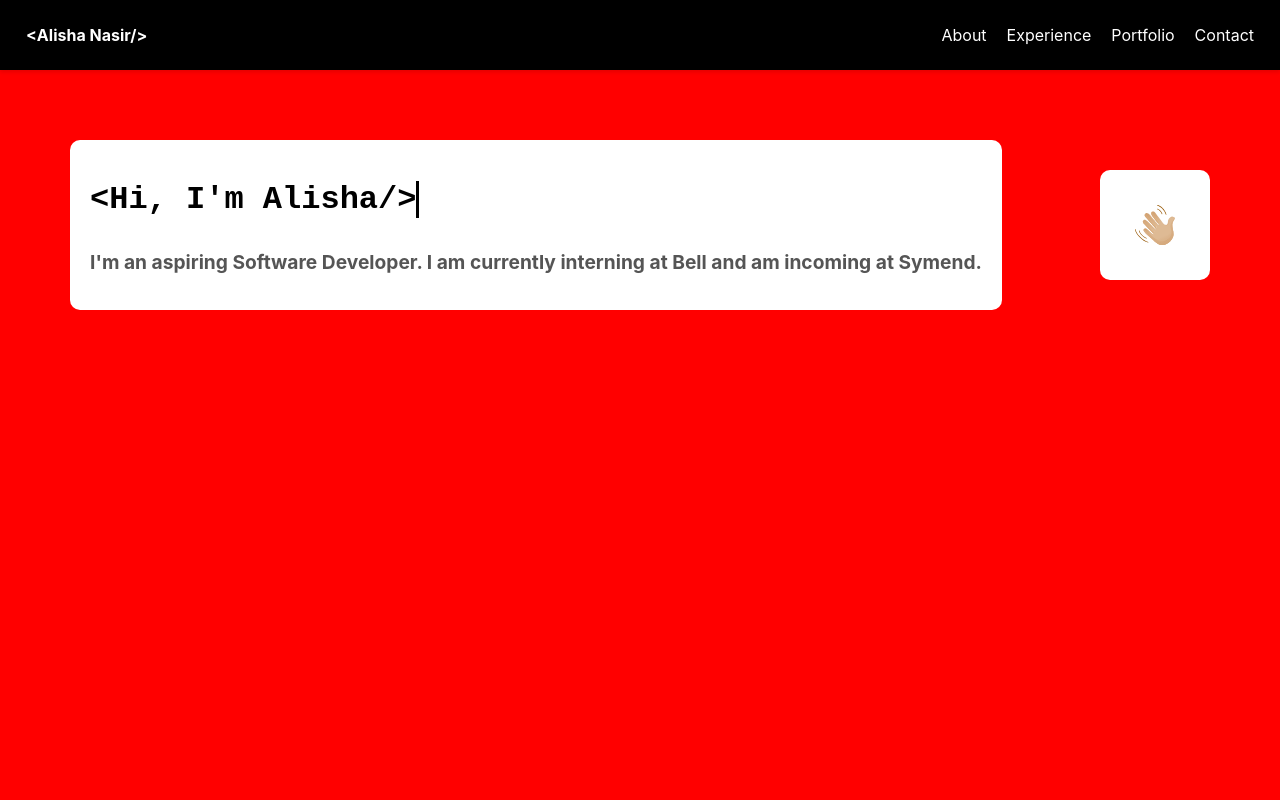
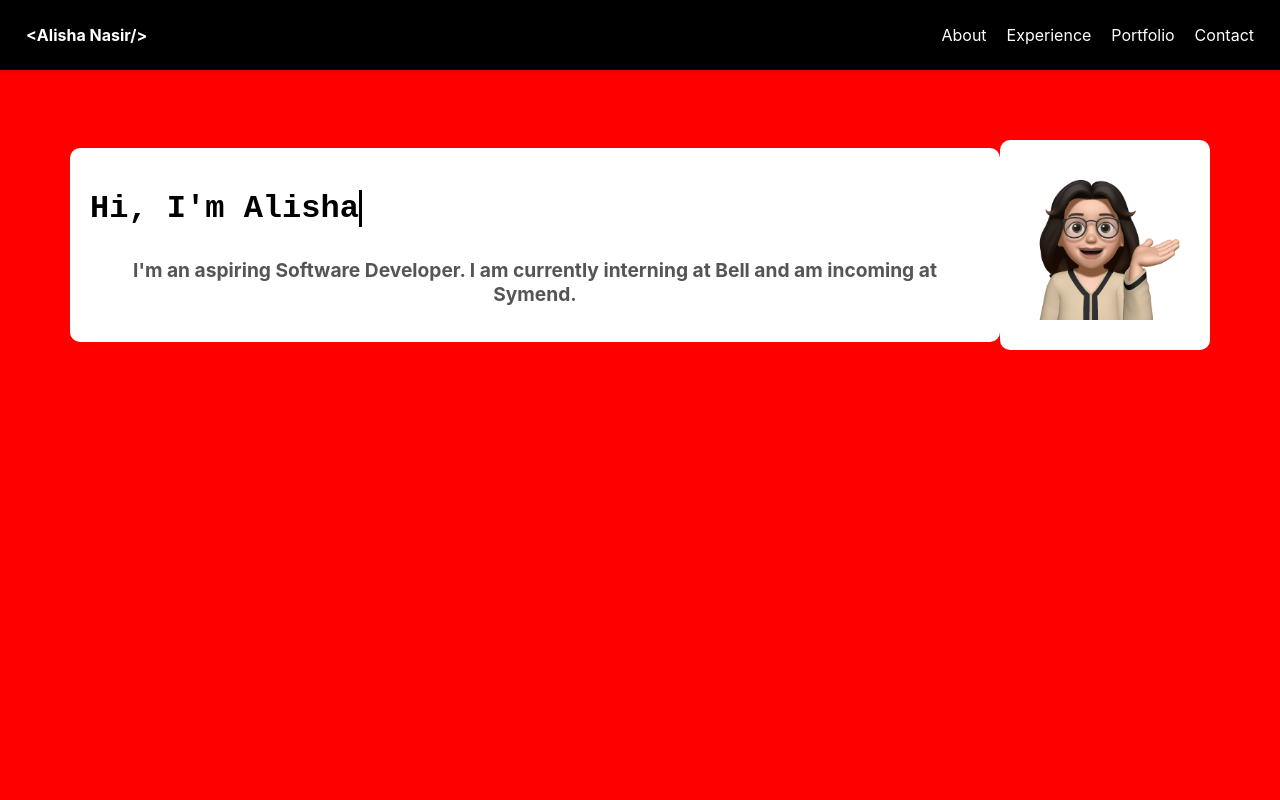
Before and after one commit to alisha-nas/personal-website, a React (Create React App) app: page / in a window 1280 px wide. Shown: the top 800 px of the page. Built offline with nearby package versions, Linux system fonts and the light colour scheme.

Commit message:
Added picture to home page

```diff
--- a/src/pages/About.css
+++ b/src/pages/About.css
@@ -1,5 +1,4 @@
 #about-section {
-  background-color: blue;
   padding: 20px;
   border-radius: 8px;
   box-shadow: 0 0 10px rgba(0, 0, 0, 0.1);
--- a/src/pages/Homepage.css
+++ b/src/pages/Homepage.css
@@ -1,3 +1,4 @@
+/* Homepage.css */
 .landing-container {
   background: red;
   padding: 70px;
@@ -34,7 +35,7 @@
 }
 
 .landing-svg {
-  background-color: white;
+  background: white;
   padding: 30px;
   border-radius: 10px;
   display: flex;
@@ -43,8 +44,8 @@
 }
 
 .landing-svg img {
-  width: 50px;
-  height: 50px;
+  width: 150px;  /* Adjust width as needed */
+  height: 150px; /* Adjust height as needed */
 }
 
 @keyframes blink-caret {
--- a/src/pages/Homepage.js
+++ b/src/pages/Homepage.js
@@ -1,10 +1,10 @@
 import './Homepage.css';
-import waving from '../assets/waving-hand.svg';
+import greeting from '../assets/Greeting-pic.png';
 import { useEffect, useState, useRef } from 'react';
 
 export default function HomePage() {
   const [displayedText, setDisplayedText] = useState('');
-  const fullText = "<Hi, I'm Alisha/>";
+  const fullText = "Hi, I'm Alisha";
   const timeoutRef = useRef(null);
 
   useEffect(() => {
@@ -33,7 +33,7 @@ export default function HomePage() {
         <h2 className='subheading-text'>I'm an aspiring Software Developer. I am currently interning at Bell and am incoming at Symend.</h2>
       </div>
       <div className='landing-svg'>
-        <img src={waving} alt="Waving hand" />
+        <img src={greeting} alt="Waving hand" />
       </div>
     </div>
   );
```
Also changed, not shown: src/assets/Greeting-pic.png (added), src/assets/Memoji-Pic.png (deleted).
